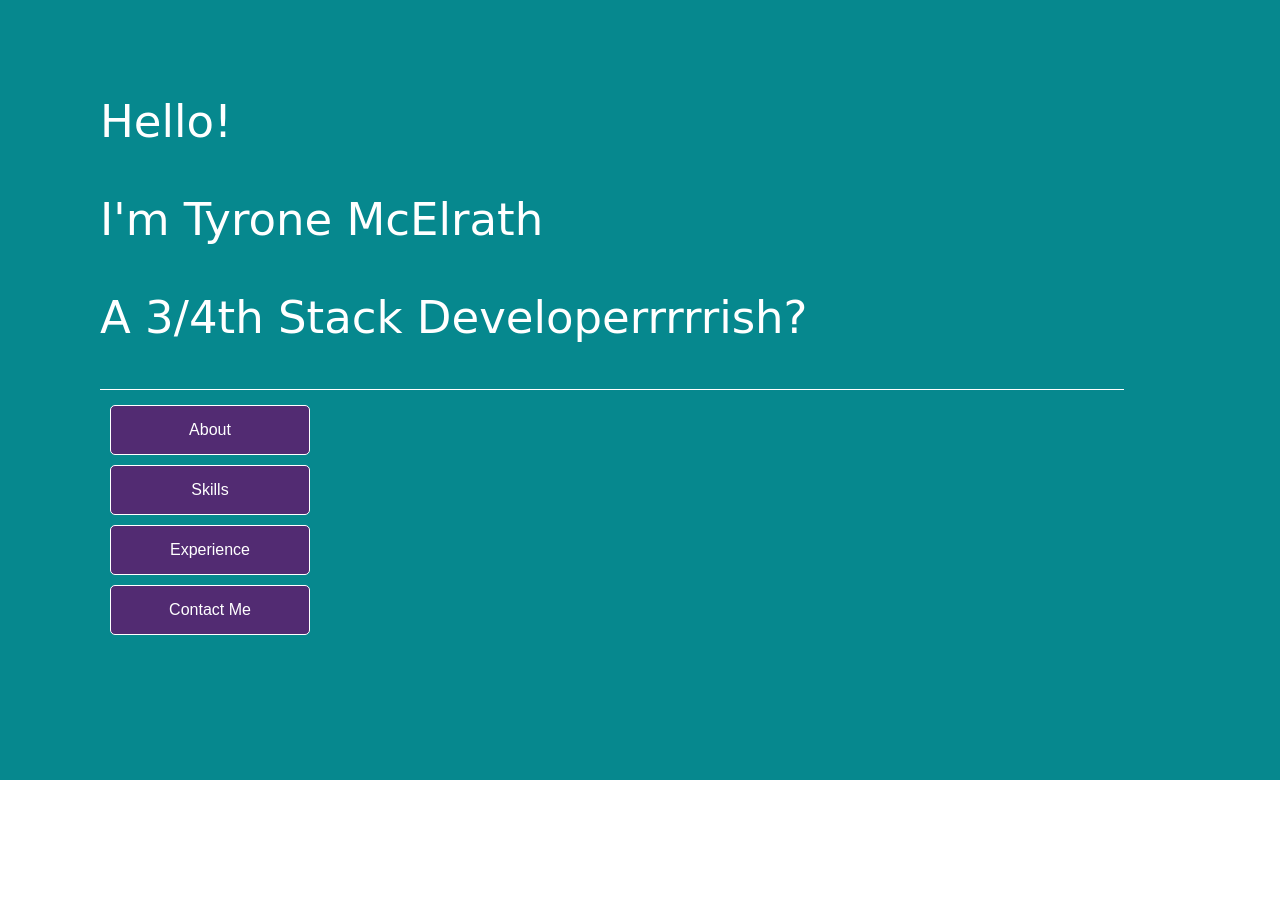
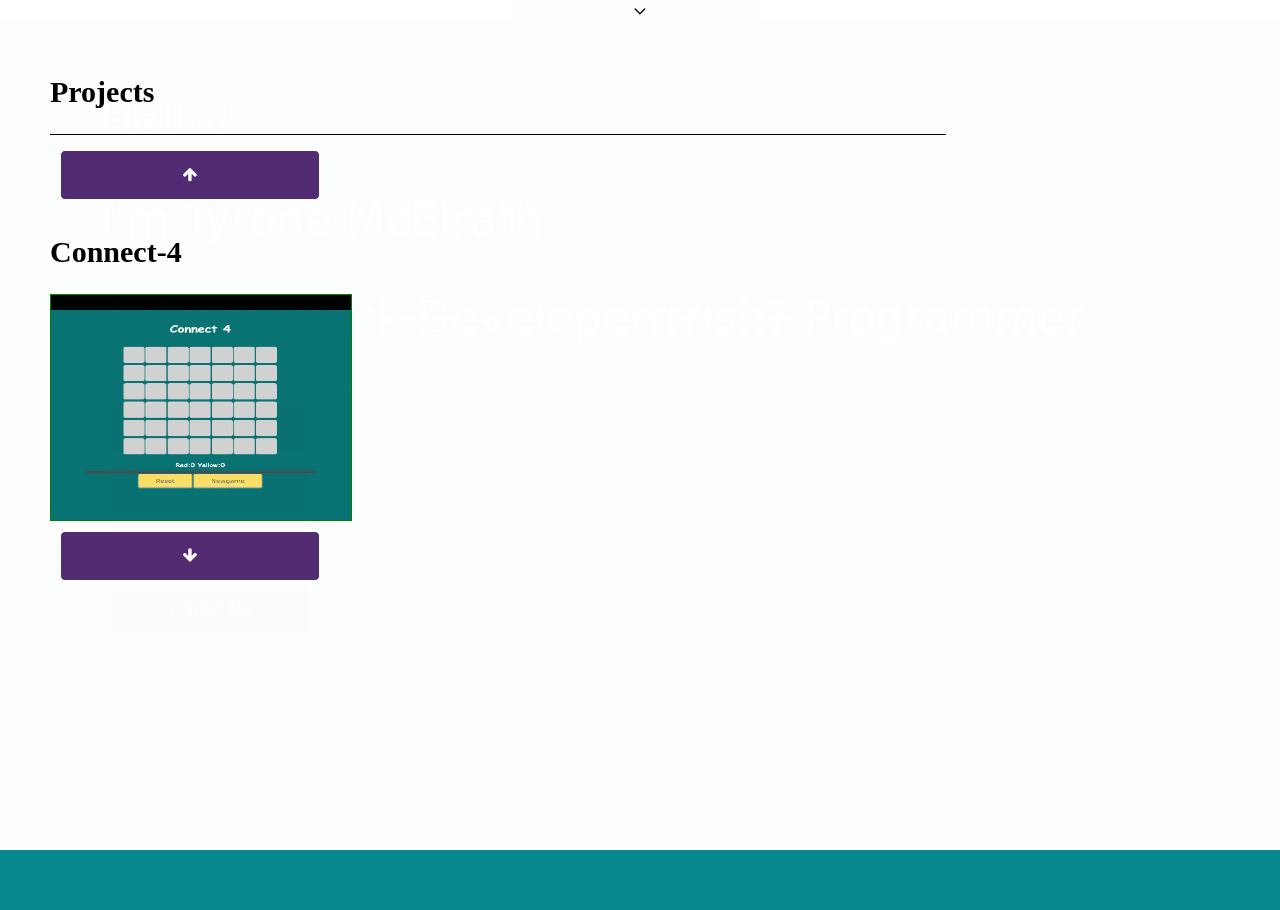
Before and after one commit to Tyro10000/Tyro10000.github.io, a PHP site: page / in a window 1280 px wide. Run offline with PHP 8.4, Linux system fonts and the light colour scheme; some libraries are stand-ins or nearby versions.

Commit message:
Added projects slide,changed buttons

```diff
--- a/dash.css
+++ b/dash.css
@@ -1,7 +1,7 @@
 .face {
     position: fixed;
     width: 100%;
-    height: 730px;
+    height: 100%;
     background-color: #06888E;
     padding-top: 50px;
     padding-left: 100px;
@@ -48,14 +48,32 @@ body {
 }
 
 .projects {
+    text-align: center;
+    position: fixed;
     vertical-align: top;
     display: inline-block;
-    padding-left: 20px;
-    padding-right: 40px;
-    color: white;
-    width: 600px;
+    width: 100%;
+    height: 20px;
+    background-color: white;
     opacity: 0.9;
     font-size: 20px;
+    z-index: 3;
+}
+
+.projects_extend {
+    padding-top: 50px;
+    padding-left: 50px;
+    padding-right: 100px;
+    position: fixed;
+    display: inline-block;
+    width: 100%;
+    height: 800px;
+    background-color: white;
+    opacity: 0.99;
+    font-size: 20px;
+    display: block;
+    ;
+    z-index: 2;
 }
 
 .scroll {
@@ -88,10 +106,8 @@ body {
 }
 
 .btn_sec {
-    vertical-align: top;
     margin: 10px;
-    display: inline-block;
-    width: 50px;
+    width: 260px;
     height: 50px;
     background-color: #29526D;
     background-color: #522B72;
@@ -111,6 +127,12 @@ body {
     width: 100%;
     height: 5px;
     border-top: 1px solid white;
+}
+
+.strip2 {
+    width: 70%;
+    height: 5px;
+    border-top: 1px solid black;
 }
 
 .btn:hover {
@@ -139,7 +161,6 @@ body {
     width: 300px;
     height: 225px;
     border: 1px solid green;
-    display: inline-block;
 }
 
 .image_current {
@@ -169,16 +190,13 @@ a {
         padding-left: 5px;
         top: 0;
     }
-    [class*="projects"] {
-        display: none;
-    }
     [class*="frame"] {
         position: relative;
         padding-left: 20px;
         padding-top: 10px;
-        padding-right: 15px;
+        padding-right: 50px;
         left: 0;
-        width: 90%;
+        width: 93%;
         height: 700px;
         background: black;
         display: none;
--- a/dash.js
+++ b/dash.js
@@ -4,6 +4,21 @@ function expand(etc) {
 
 }
 
+function expunge() {
+    $("#1").slideUp();
+    $("#2").slideUp();
+    $("#3").slideUp();
+    $("#4").slideUp();
+    $("#point1").slideUp();
+    $("#point2").slideUp();
+    $("#point3").slideUp();
+    $("#point4").slideUp();
+
+}
+
+function show() {
+    $(".projects_extend").slideToggle();
+}
 var pick = 1;
 
 function flip(etx) {
@@ -13,4 +28,20 @@ function flip(etx) {
     if (pick < 1)
         pick = 4;
     $("#image_holder").html('<img src="pics/pik' + pick + '.png " class="image_current " />');
+    switch (pick) {
+        case 1:
+            document.getElementById("img_sum").innerHTML = "Connect-4";
+            break;
+        case 2:
+            document.getElementById("img_sum").innerHTML = "Connect-4";
+            break;
+        case 3:
+            document.getElementById("img_sum").innerHTML = "Hotel Class Project";
+            break;
+        case 4:
+            document.getElementById("img_sum").innerHTML = "Hotel Class Project";
+            break;
+
+
+    }
 }
--- a/index.html
+++ b/index.html
@@ -14,20 +14,11 @@
 </head>
 
 <body>
-    <!-- <ul class="row navigation">
-        <div class="selection">
-            <a href="index.html"><button class="btn btn-default selected">Home</button></a>
-            <a href="Resume.html"><button class="btn btn-default">CV</button></a>
-            <a href="projects.html"><button class="btn btn-default">Projects</button></a>
-            <a href="about.html"><button class="btn btn-default">About</button></a>
-            <a href="contact.html"><button class="btn btn-default">Contact me</button></a>
-        </div>
-    </ul>-->
     <div class="face">
         <div class="face_head">
             <p>Hello!</p>
             <p>I'm Tyrone McElrath</p>
-            <p>A 3/4th Stack Developerrrrrish?</p>
+            <p><strike>A 3/4th Stack Developerrrrish?</strike> Programmer</p>
             <div class="strip"></div>
             <div class="menu">
                 <button class="btn" onclick="expand(1)">About <i class="fa fa-star" id="point1" aria-hidden="true"></i></button>
@@ -35,25 +26,37 @@
                 <button class="btn" onclick="expand(3)">Experience <i class="fa fa-star" id="point3" aria-hidden="true"></i></button>
                 <button class="btn" onclick="expand(4)">Contact Me <i class="fa fa-star" id="point4" aria-hidden="true"></i></button>
             </div>
-            <!-- <div class="projects">
 
-                <button class="btn_sec " onclick="flip(1)"><i class="fa fa-arrow-left" aria-hidden="true"></i></button>
-                <div class="image " id="image_holder">
-                    <img src="pics/pik1.png" class="image_current" />
-                </div>
-                <button class="btn_sec " onclick="flip(-1)"><i class="fa fa-arrow-right" aria-hidden="true"></i></button>
 
-            </div>-->
+
+
+
         </div>
 
+    </div>
+    <div class="projects" onclick="show()">
+        <i class="fa fa-angle-down" id="" aria-hidden="true"></i>
+
+    </div>
+    <div class="projects_extend">
+        <h2>Projects</h2>
+        <div class="strip2"></div>
+        <button class="btn_sec " onclick="flip(1)"><i class="fa fa-arrow-up" aria-hidden="true"></i></button>
+        <h2 id="img_sum">Connect-4</h2>
+        <div class="image " id="image_holder">
+            <img src="pics/pik1.png" class="image_current" />
+        </div>
+        <button class="btn_sec " onclick="flip(-1)"><i class="fa fa-arrow-down" aria-hidden="true"></i></button>
     </div>
     <div class="frame" id="4" style="text-align:center ">
         <h2>Hire Me</h2>
         <h5><i class="fa fa-envelope-open-o" aria-hidden="true"></i> tmcelrat@kent.edu</h5>
         <h5><i class="fa fa-phone" aria-hidden="true"></i> 216-333-3958</h5>
+        <a href="tyrone.mcelrath_resume.docx" download><button class="btn mid link"><i class="fa fa-book" aria-hidden="true"></i> Download Resume</button></a>
         <a href="https://www.linkedin.com/in/tyroneMcelrath"><button class="btn mid link"><i class="fa fa-folder-o" aria-hidden="true"></i> Linkedin</button></a>
-        <a href="https://github.com/Tyro10000"><button class="btn mid link"><i class="fa fa-inbox" aria-hidden="true"></i>GitHub</button></a>
+        <a href="https://github.com/Tyro10000"><button class="btn mid link"><i class="fa fa-inbox" aria-hidden="true"></i> GitHub</button></a>
         <button class="btn nav mid " onclick="expand(4)"><i class="fa fa-angle-up"  aria-hidden="true"></i></button>
+        <button class="btn nav mid " onclick="expunge()"><i class="fa fa-times"  aria-hidden="true"></i></button>
 
     </div>
     <div class="frame" id="3">
```
Also changed, not shown: 2 other files.
